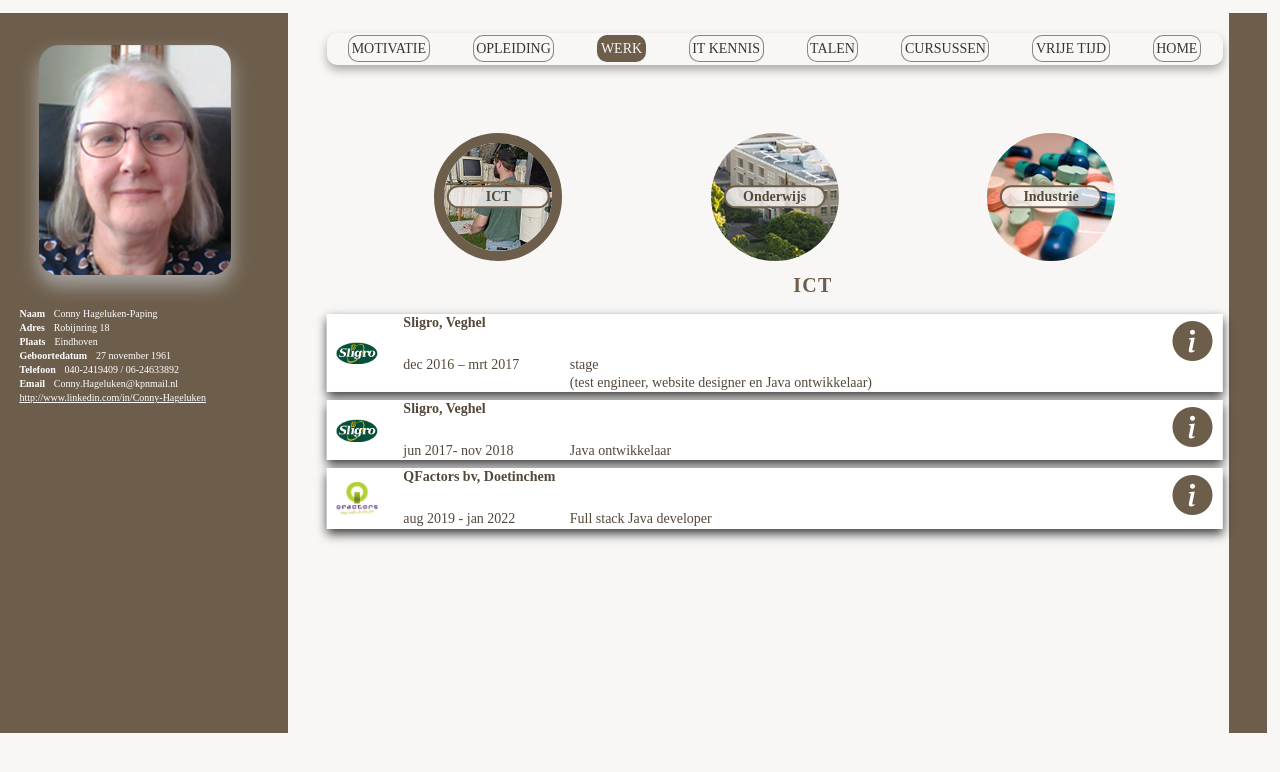
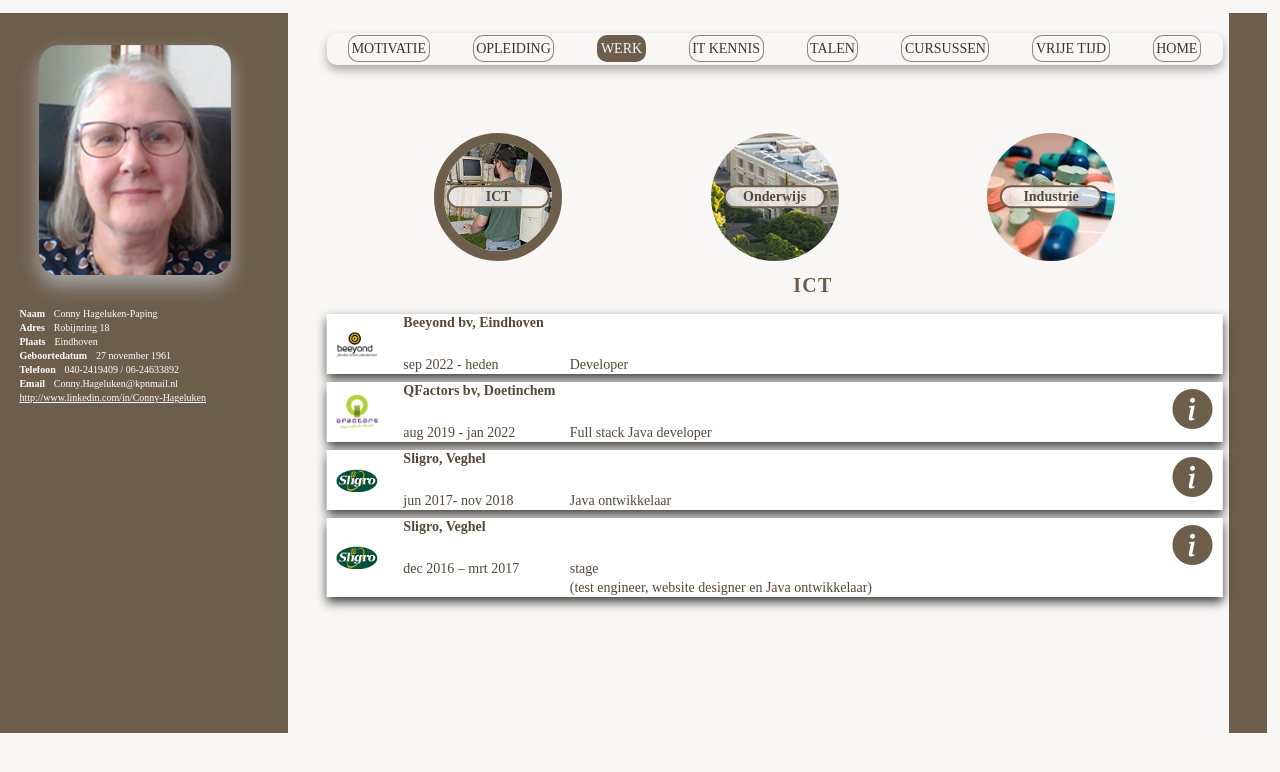
Before and after one commit to CHageluken/cvch, an Angular app: page /cvitems/work/ict in a window 1280 px wide. Shown: the top 772 px of the page. Built offline with nearby package versions, Linux system fonts and the light colour scheme; a web font is replaced by a local one.

Commit message:
Nieuwe baan

```diff
--- a/src/app/cvmodule/cvitems/work/ict/ict.component.ts
+++ b/src/app/cvmodule/cvitems/work/ict/ict.component.ts
@@ -8,23 +8,29 @@ import { InfoShape } from 'src/app/cvmodule/share/infotable/infotable.component'
 
 export class IctComponent {
   shapes: InfoShape[] = [
+    { image2: "assets/images/work/beeyond.png",
+      company: "Beeyond bv, Eindhoven",
+      period: "sep 2022 - heden",
+      remark1: "Developer"
+    },
+    { image2: "assets/images/work/qfactors_logo.gif",
+      company:  "QFactors bv, Doetinchem",
+      period: "aug 2019 - jan 2022",
+      remark1: "Full stack Java developer",
+      link1: "qfactors"
+    },
+    { image2: "assets/images/work/sligro-logo.png",
+      company:  "Sligro, Veghel",
+      period: "jun 2017- nov 2018",
+      remark1: "Java ontwikkelaar",
+      link1: "sligro"},
     { image2: "assets/images/work/sligro-logo.png",
       company:  "Sligro, Veghel",
       period: "dec 2016 – mrt 2017",
       remark1: "stage",
       remark2: "(test engineer, website designer en Java ontwikkelaar)",
-      link1: "sligrostage"},
-    { image2: "assets/images/work/sligro-logo.png",
-      company:  "Sligro, Veghel",
-      period: "jun 2017- nov 2018",
-      remark1: "Java ontwikkelaar",
-      link1: "sligro"},
-    { image2: "assets/images/work/qfactors_logo.gif",
-      company:  "QFactors bv, Doetinchem",
-      period: "aug 2019 - jan 2022",
-      remark1: "Full stack Java developer",
-      link1: "qfactors"
-    }
+      link1: "sligrostage"}
+
   ];
 
   item: InfoShape = this.shapes[0];
```
Also changed, not shown: src/assets/images/work/beeyond.png (added), 5 other files (tests, documents, lock files or other folders).
